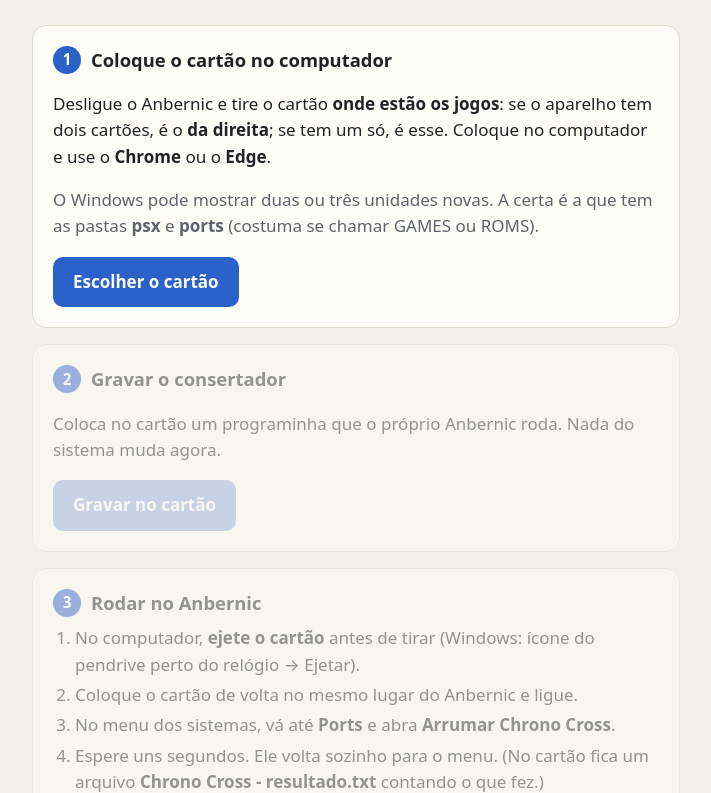
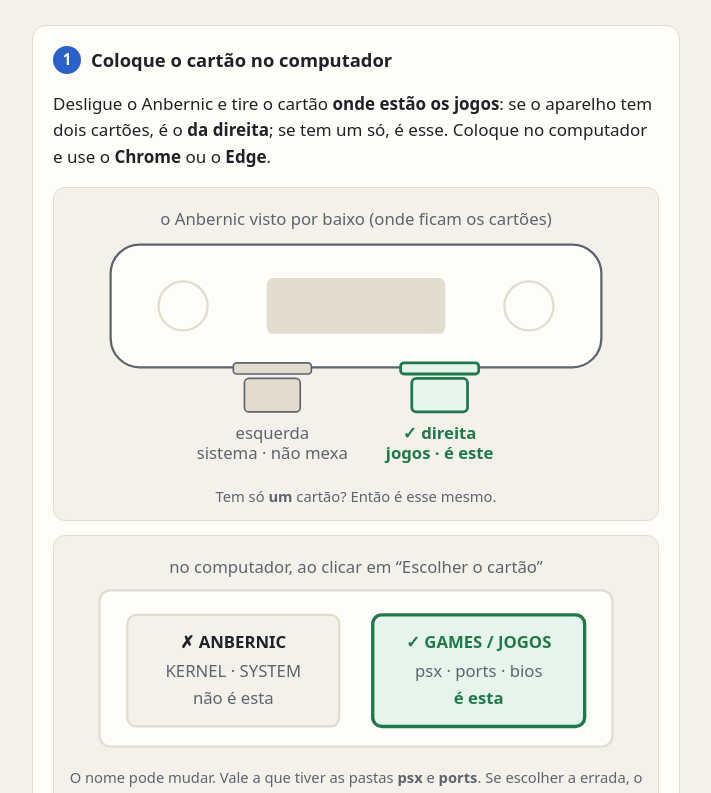
Before and after one commit to reset-hightide/anbernic-ps1-imagem, a plain HTML site: page docs/index.html in a window 1280 px wide. Shown: the part 159-952 px from the top of the page, without its empty margins (284-995 px from the left). Drawn offline with Linux system fonts and the light colour scheme.

Commit message:
Site: desenhos do cartão certo

```diff
--- a/docs/index.html
+++ b/docs/index.html
@@ -34,6 +34,20 @@ summary{cursor:pointer;font-weight:600}
 .check input{margin-top:5px;width:18px;height:18px;flex:none}
 small,.mute{color:var(--mute)}
 a{color:var(--accent)}
+.fig{margin:14px 0;padding:12px;border:1px solid var(--line);border-radius:12px;background:var(--bg)}
+.fig svg{display:block;width:100%;height:auto;font:15px system-ui,sans-serif}
+.fig figcaption{font-size:.92rem;color:var(--mute);margin-top:6px;text-align:center}
+.body{fill:var(--card);stroke:var(--mute);stroke-width:2}
+.btn{fill:none;stroke:var(--line);stroke-width:2}
+.screen{fill:var(--line)}
+.slot,.card{fill:var(--line);stroke:var(--mute);stroke-width:1.5}
+.slot-ok,.card-ok{fill:var(--okbg);stroke:var(--ok);stroke-width:2.5}
+.win{fill:var(--card);stroke:var(--line);stroke-width:2}
+.drive{fill:var(--bg);stroke:var(--line);stroke-width:2}
+.drive-ok{fill:var(--okbg);stroke:var(--ok);stroke-width:3}
+.t-mute{fill:var(--mute)}
+.t-strong{fill:var(--ink);font-weight:600}
+.t-ok{fill:var(--ok);font-weight:700}
 </style>
 </head>
 <body>
@@ -44,7 +58,42 @@ a{color:var(--accent)}
 <section class="step" id="s1">
   <h2><span class="n">1</span> Coloque o cartão no computador</h2>
   <p>Desligue o Anbernic e tire o cartão <b>onde estão os jogos</b>: se o aparelho tem dois cartões, é o <b>da direita</b>; se tem um só, é esse. Coloque no computador e use o <b>Chrome</b> ou o <b>Edge</b>.</p>
-  <p class="mute">O Windows pode mostrar duas ou três unidades novas. A certa é a que tem as pastas <b>psx</b> e <b>ports</b> (costuma se chamar GAMES ou ROMS).</p>
+  <figure class="fig">
+    <svg viewBox="0 0 520 250" role="img" aria-label="Anbernic visto de baixo: dois cartões; o da direita, dos jogos, é o certo">
+      <text x="260" y="22" text-anchor="middle" class="t-mute">o Anbernic visto por baixo (onde ficam os cartões)</text>
+      <rect x="40" y="40" width="440" height="110" rx="26" class="body"/>
+      <circle cx="105" cy="95" r="22" class="btn"/><circle cx="415" cy="95" r="22" class="btn"/>
+      <rect x="180" y="70" width="160" height="50" rx="6" class="screen"/>
+      <rect x="150" y="146" width="70" height="10" rx="3" class="slot"/>
+      <rect x="300" y="146" width="70" height="10" rx="3" class="slot-ok"/>
+      <rect x="160" y="160" width="50" height="30" rx="4" class="card"/>
+      <rect x="310" y="160" width="50" height="30" rx="4" class="card-ok"/>
+      <text x="185" y="214" text-anchor="middle" class="t-mute">esquerda</text>
+      <text x="185" y="232" text-anchor="middle" class="t-mute">sistema · não mexa</text>
+      <text x="335" y="214" text-anchor="middle" class="t-ok">✓ direita</text>
+      <text x="335" y="232" text-anchor="middle" class="t-ok">jogos · é este</text>
+    </svg>
+    <figcaption>Tem só <b>um</b> cartão? Então é esse mesmo.</figcaption>
+  </figure>
+  <figure class="fig">
+    <svg viewBox="0 0 520 190" role="img" aria-label="No computador, escolha a unidade que tem as pastas psx e ports">
+      <text x="260" y="22" text-anchor="middle" class="t-mute">no computador, ao clicar em “Escolher o cartão”</text>
+      <rect x="30" y="38" width="460" height="140" rx="10" class="win"/>
+      <g transform="translate(55,60)">
+        <rect width="190" height="100" rx="8" class="drive"/>
+        <text x="95" y="30" text-anchor="middle" class="t-strong">✗ ANBERNIC</text>
+        <text x="95" y="56" text-anchor="middle" class="t-mute">KERNEL · SYSTEM</text>
+        <text x="95" y="80" text-anchor="middle" class="t-mute">não é esta</text>
+      </g>
+      <g transform="translate(275,60)">
+        <rect width="190" height="100" rx="8" class="drive-ok"/>
+        <text x="95" y="30" text-anchor="middle" class="t-ok">✓ GAMES / JOGOS</text>
+        <text x="95" y="56" text-anchor="middle" class="t-mute">psx · ports · bios</text>
+        <text x="95" y="80" text-anchor="middle" class="t-ok">é esta</text>
+      </g>
+    </svg>
+    <figcaption>O nome pode mudar. Vale a que tiver as pastas <b>psx</b> e <b>ports</b>. Se escolher a errada, o site avisa.</figcaption>
+  </figure>
   <button id="pick">Escolher o cartão</button>
   <div id="r1"></div>
 </section>
```
